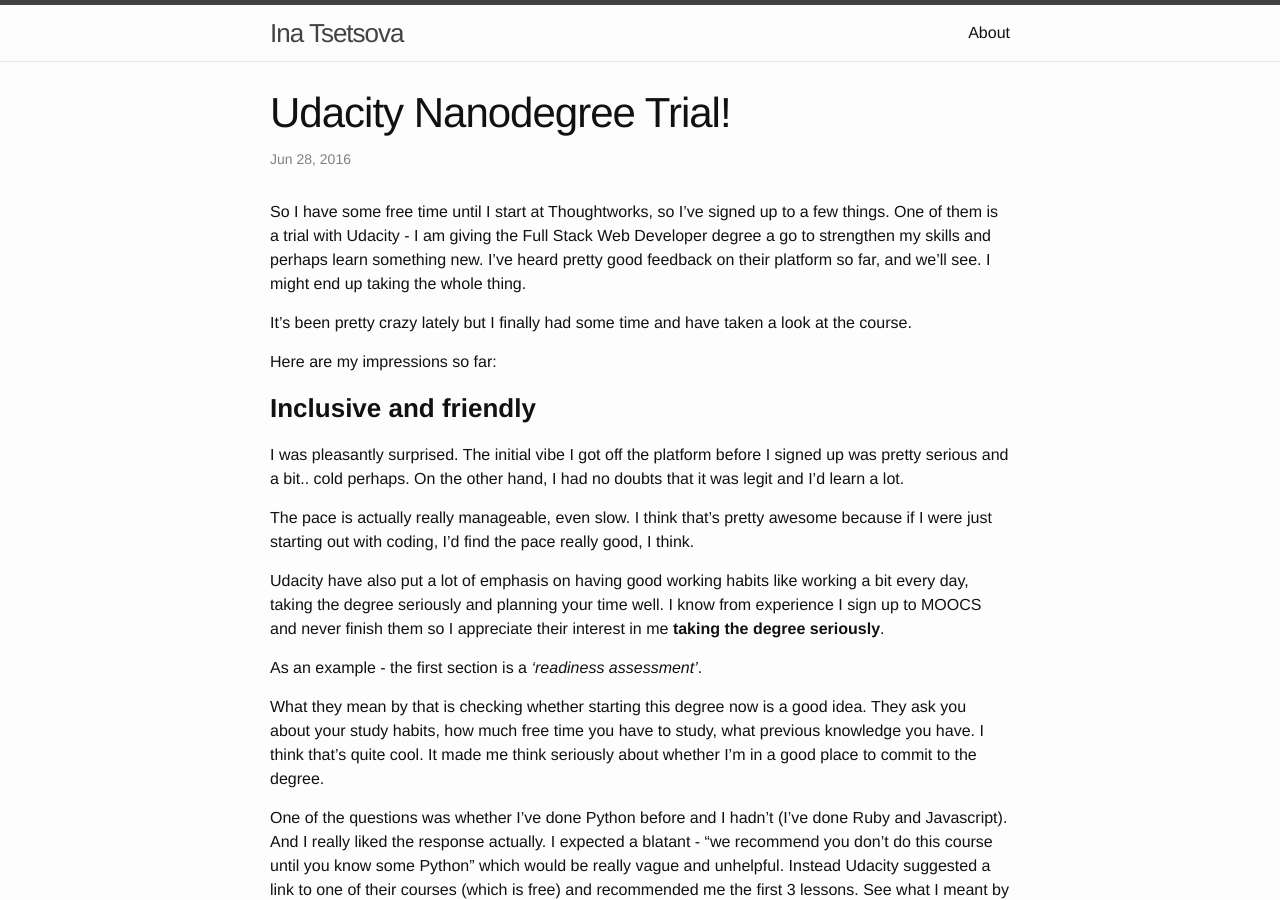
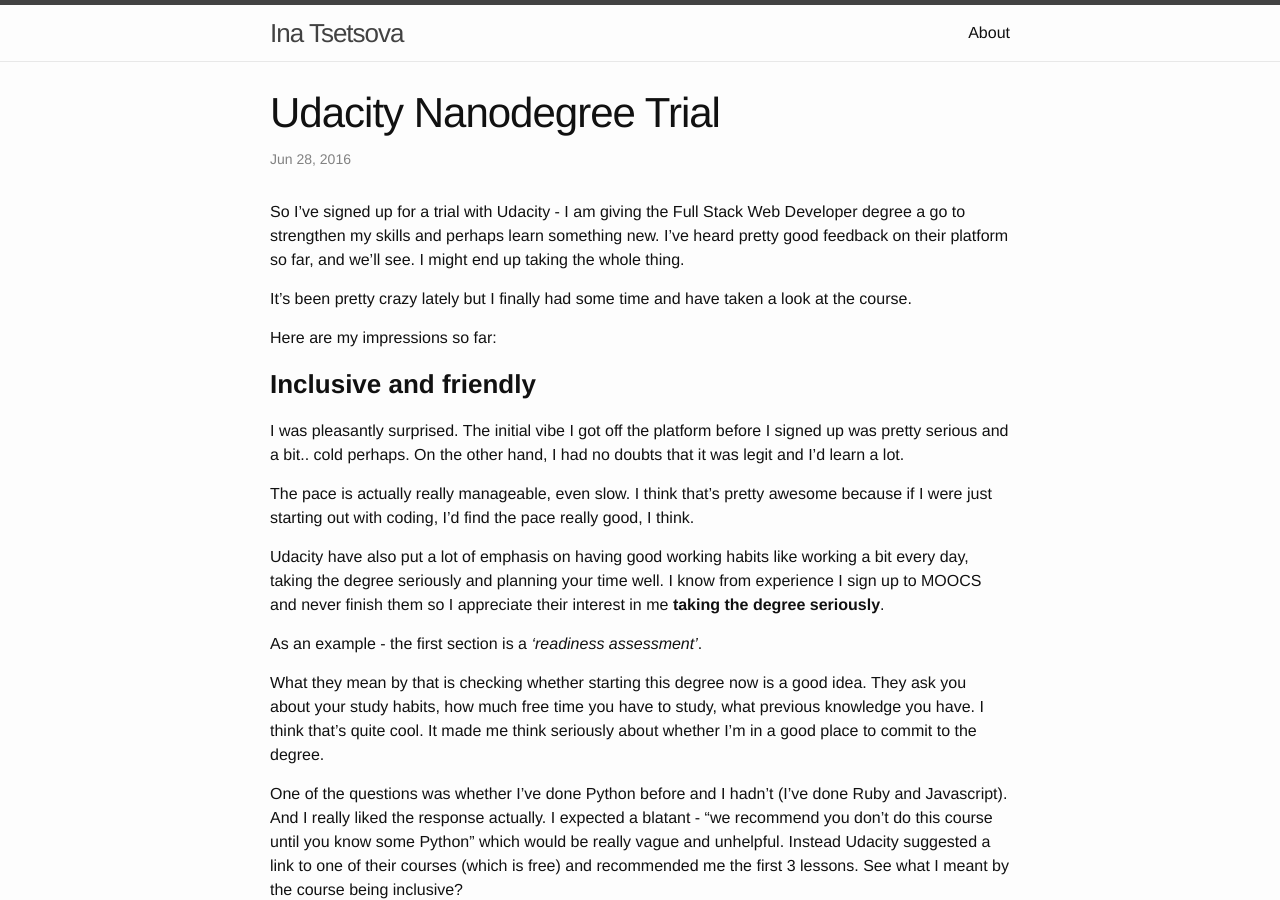
Before and after one commit to tsetsova/tsetsova.github.io, a Jekyll site: the page built from _posts/2016-06-28-udacity-nanodegree-trial.markdown, in a window 1280 px wide and 900 px high. Built offline with Jekyll 4.4.1, drawn with Linux system fonts in a browser that asks for light colours.

Commit message:
edits udacity blog post

```diff
--- a/_posts/2016-06-28-udacity-nanodegree-trial.markdown
+++ b/_posts/2016-06-28-udacity-nanodegree-trial.markdown
@@ -1,10 +1,10 @@
 ---
 layout: post
-title:  "Udacity Nanodegree Trial!"
+title:  "Udacity Nanodegree Trial"
 date:   2016-06-28 11:29:01 +0100
 categories: udacity
 ---
-So I have some free time until I start at Thoughtworks, so I've signed up to a few things. One of them is a trial with Udacity - I am giving the Full Stack Web Developer degree a go to strengthen my skills and perhaps learn something new. I've heard pretty good feedback on their platform so far, and we'll see. I might end up taking the whole thing.
+So I've signed up for a trial with Udacity - I am giving the Full Stack Web Developer degree a go to strengthen my skills and perhaps learn something new. I've heard pretty good feedback on their platform so far, and we'll see. I might end up taking the whole thing.
 
 It's been pretty crazy lately but I finally had some time and have taken a look at the course.
 
```
